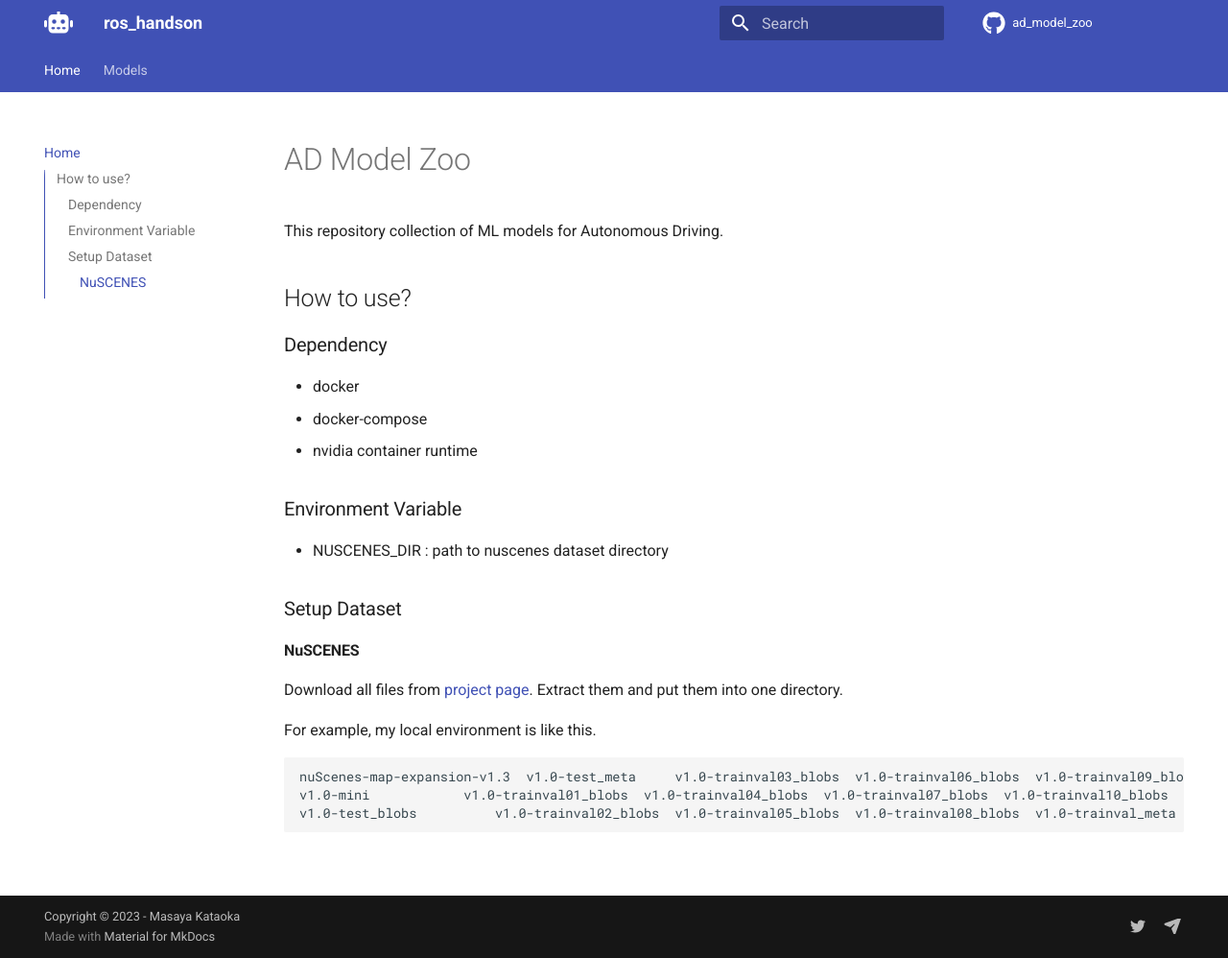
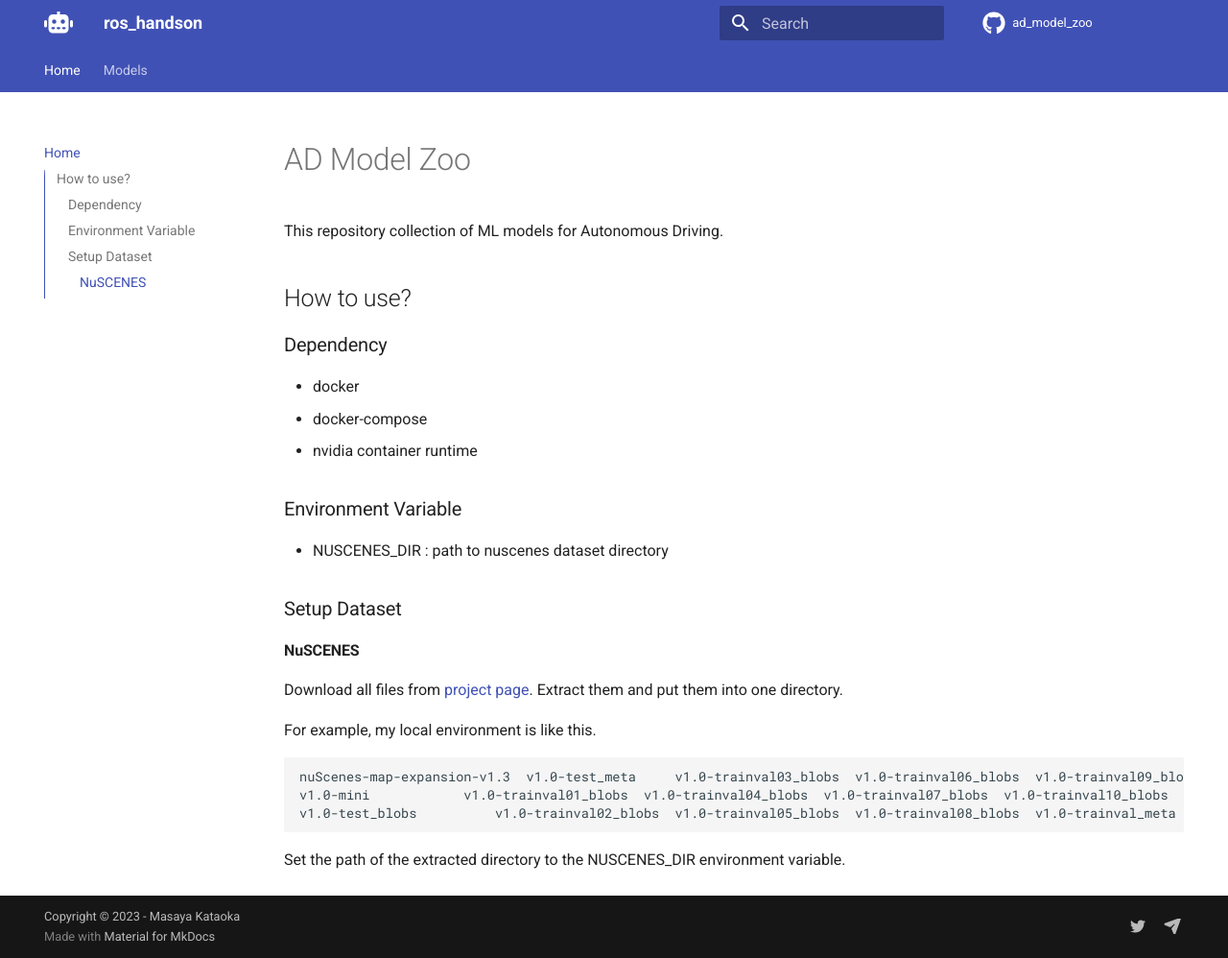
Before and after one commit to hakuturu583/ad_model_zoo, an MkDocs documentation site: the page built from models/README.md, in a window 1280 px wide and 998 px high. Shown: the whole window at 96% size. Built offline with MkDocs 1.6.1 and Material for MkDocs 9.7.7, drawn with Linux system fonts in a browser that asks for light colours; nearby versions of some CDN libraries; comment, search, counter and statistics services are not loaded.

Commit message:
update mount directory
Signed-off-by: Masaya Kataoka <ms.kataoka@gmail.com>

````diff
--- a/models/README.md
+++ b/models/README.md
@@ -28,3 +28,5 @@ nuScenes-map-expansion-v1.3  v1.0-test_meta	    v1.0-trainval03_blobs  v1.0-trai
 v1.0-mini		     v1.0-trainval01_blobs  v1.0-trainval04_blobs  v1.0-trainval07_blobs  v1.0-trainval10_blobs
 v1.0-test_blobs		     v1.0-trainval02_blobs  v1.0-trainval05_blobs  v1.0-trainval08_blobs  v1.0-trainval_meta
 ```
+
+Set the path of the extracted directory to the NUSCENES_DIR environment variable.
````
Also changed, not shown: 1 other file.
